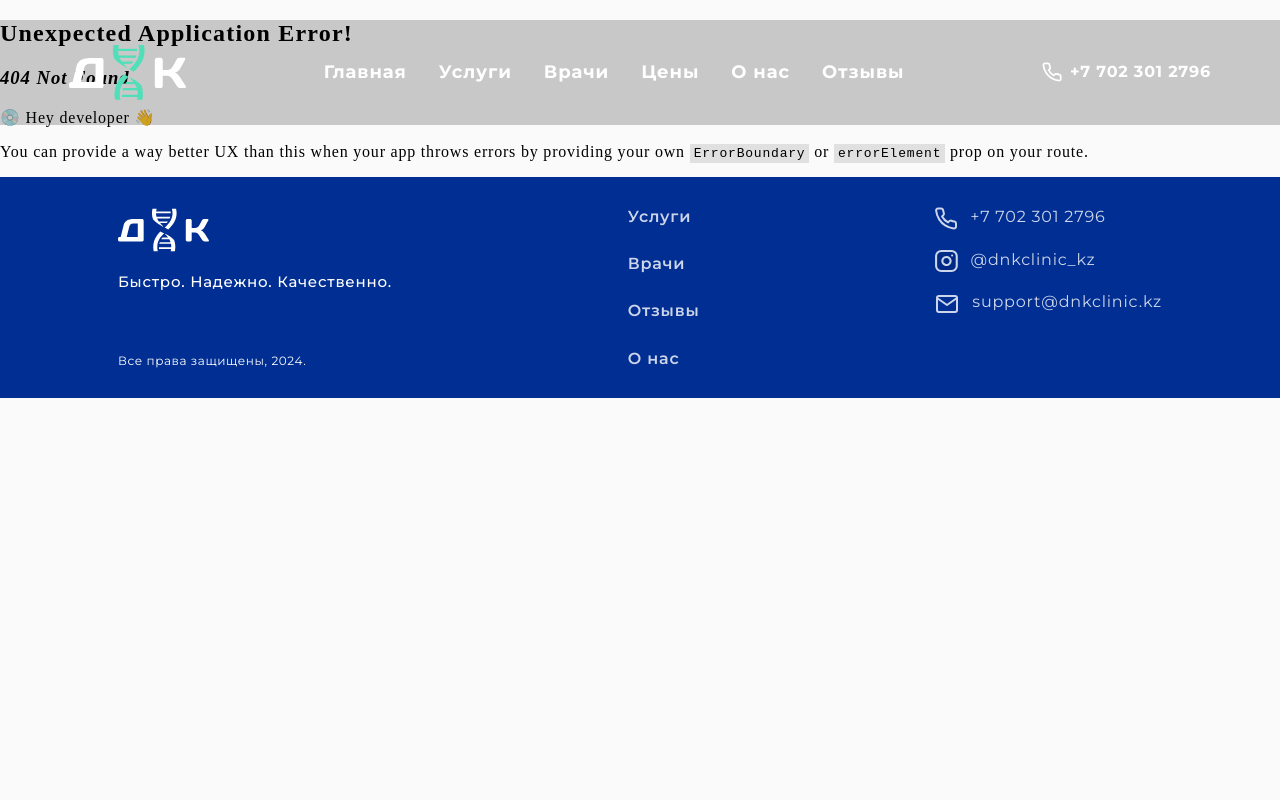
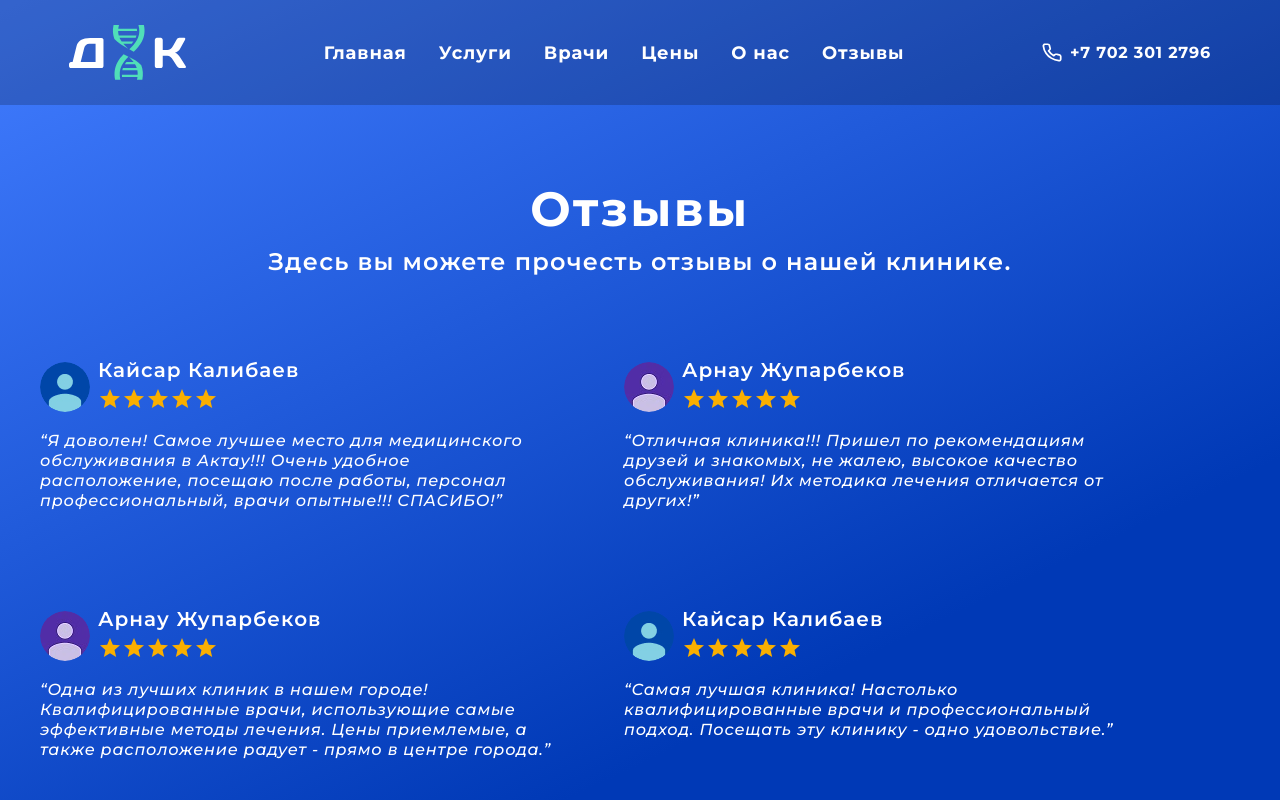
Before and after one commit to Az1mzhan/dna-clinic-reboot, a React (Vite) app: page /reviews in a window 1280 px wide. Before the commit this address had no page. Shown: the top 800 px of the page. Built offline with nearby package versions, Linux system fonts and the light colour scheme.

Commit message:
Added the reviews page

```diff
--- a/src/App.css
+++ b/src/App.css
@@ -12,6 +12,25 @@ body {
     margin: 0 auto;
 }
 
+.pageTitle, .pageDescription {
+    color: white;
+    font-family: "Montserrat", sans-serif;
+}
+
+.pageTitle {
+    margin: 180px 0 0;
+    font-weight: bold;
+    font-size: 48px;
+    line-height: 59px;
+}
+
+.pageDescription {
+    margin: 8px 0 82px;
+    font-weight: 600;
+    font-size: 24px;
+    line-height: 29px;
+}
+
 h1, h2, h3, h4, h5, h6, p, a {
     letter-spacing: 0.05em;
 }
--- a/src/Routes.tsx
+++ b/src/Routes.tsx
@@ -22,6 +22,13 @@ const MedicsPage = lazy(() =>
 
 const ServicesPage = lazy(() =>
   import("./pages/services-page/ServicesPage").catch((err) => {
+    console.error(err);
+    return { default: CircularProgress };
+  })
+);
+
+const ReviewsPage = lazy(() =>
+  import("./pages/reviews-page/ReviewsPage").catch((err) => {
     console.error(err);
     return { default: CircularProgress };
   })
@@ -54,6 +61,14 @@ export const router = createBrowserRouter(
           </Suspense>
         }
       />
+      <Route
+        path="reviews"
+        element={
+          <Suspense fallback={<CircularProgress />}>
+            <ReviewsPage />
+          </Suspense>
+        }
+      />
     </Route>
   )
 );
--- /dev/null
+++ b/src/pages/reviews-page/ReviewsPage.tsx
@@ -0,0 +1,45 @@
+import { FC } from "react";
+import { defaultReviews } from "../../types/Review";
+import { Avatar, Rating } from "@mui/material";
+import styles from "./reviewsPage.module.css";
+
+const ReviewsPage: FC = () => {
+  return (
+    <>
+      <div className={styles.reviewsPage}>
+        <div className={styles.reviewsPageContentContainer}>
+          <h1 className="pageTitle">Отзывы</h1>
+          <h2 className="pageDescription">
+            Здесь вы можете прочесть отзывы о нашей клинике.
+          </h2>
+          <div className={styles.reviewsContainer}>
+            {defaultReviews.map((review, id) => (
+              <div className={styles.review} key={id}>
+                <div className={styles.reviewFirstLine}>
+                  <Avatar
+                    src={review.avatar}
+                    alt={review.name}
+                    sx={{ width: 50, height: 50 }}
+                  />
+                  <div>
+                    <p
+                      className={styles.reviewerName}
+                    >{`${review.name} ${review.surname}`}</p>
+                    <Rating
+                      readOnly
+                      defaultValue={review.rating}
+                      sx={{ marginTop: "5px" }}
+                    />
+                  </div>
+                </div>
+                <p className={styles.reviewText}>{`“${review.text}”`}</p>
+              </div>
+            ))}
+          </div>
+        </div>
+      </div>
+    </>
+  );
+};
+
+export default ReviewsPage;
--- /dev/null
+++ b/src/pages/reviews-page/reviewsPage.module.css
@@ -0,0 +1,47 @@
+.reviewsPage {
+    width: 100%;
+    background: linear-gradient(154.42deg, #417CFF 0.69%, #0039B6 70.47%);
+}
+
+.reviewsPageContentContainer {
+    max-width: 1200px;
+    margin: 0 auto;
+    padding-bottom: 132px;
+    display: flex;
+    flex-direction: column;
+    align-items: center;
+}
+
+.reviewsContainer {
+    display: flex;
+    flex-wrap: wrap;
+    column-gap: 70px;
+    row-gap: 80px;
+}
+
+.review {
+    width: 514px;
+    color: white;
+}
+
+.reviewFirstLine {
+    display: flex;
+    align-items: center;
+    gap: 8px;
+}
+
+.reviewerName {
+    margin: 0;
+    font-family: "Montserrat", sans-serif;
+    font-weight: 600;
+    font-size: 20px;
+    line-height: 24px;
+}
+
+.reviewText {
+    font-family: "Montserrat", sans-serif;
+    font-style: italic;
+    font-weight: 500;
+    font-size: 16px;
+    line-height: 20px;
+}
--- /dev/null
+++ b/src/types/Review.ts
@@ -0,0 +1,41 @@
+import avatar_1 from "../assets/review_avatar_1.svg";
+import avatar_2 from "../assets/review_avatar_2.svg";
+
+export const defaultReviews: Review[] = [
+  {
+    name: "Кайсар",
+    surname: "Калибаев",
+    avatar: avatar_1,
+    rating: 5,
+    text: "Я доволен! Самое лучшее место для медицинского обслуживания в Актау!!! Очень удобное расположение, посещаю после работы, персонал профессиональный, врачи опытные!!! СПАСИБО!",
+  },
+  {
+    name: "Арнау",
+    surname: "Жупарбеков",
+    avatar: avatar_2,
+    rating: 5,
+    text: "Отличная клиника!!! Пришел по рекомендациям друзей и знакомых, не жалею, высокое качество обслуживания! Их методика лечения отличается от других!",
+  },
+  {
+    name: "Арнау",
+    surname: "Жупарбеков",
+    avatar: avatar_2,
+    rating: 5,
+    text: "Одна из лучших клиник в нашем городе! Квалифицированные врачи, использующие самые эффективные методы лечения. Цены приемлемые, а также расположение радует - прямо в центре города.",
+  },
+  {
+    name: "Кайсар",
+    surname: "Калибаев",
+    avatar: avatar_1,
+    rating: 5,
+    text: "Самая лучшая клиника! Настолько квалифицированные врачи и профессиональный подход. Посещать эту клинику - одно удовольствие.",
+  },
+];
+
+export interface Review {
+  name: string;
+  surname: string;
+  avatar: string;
+  rating: number;
+  text: string;
+}
```
Also changed, not shown: src/assets/review_avatar_1.svg (added), src/assets/review_avatar_2.svg (added).
